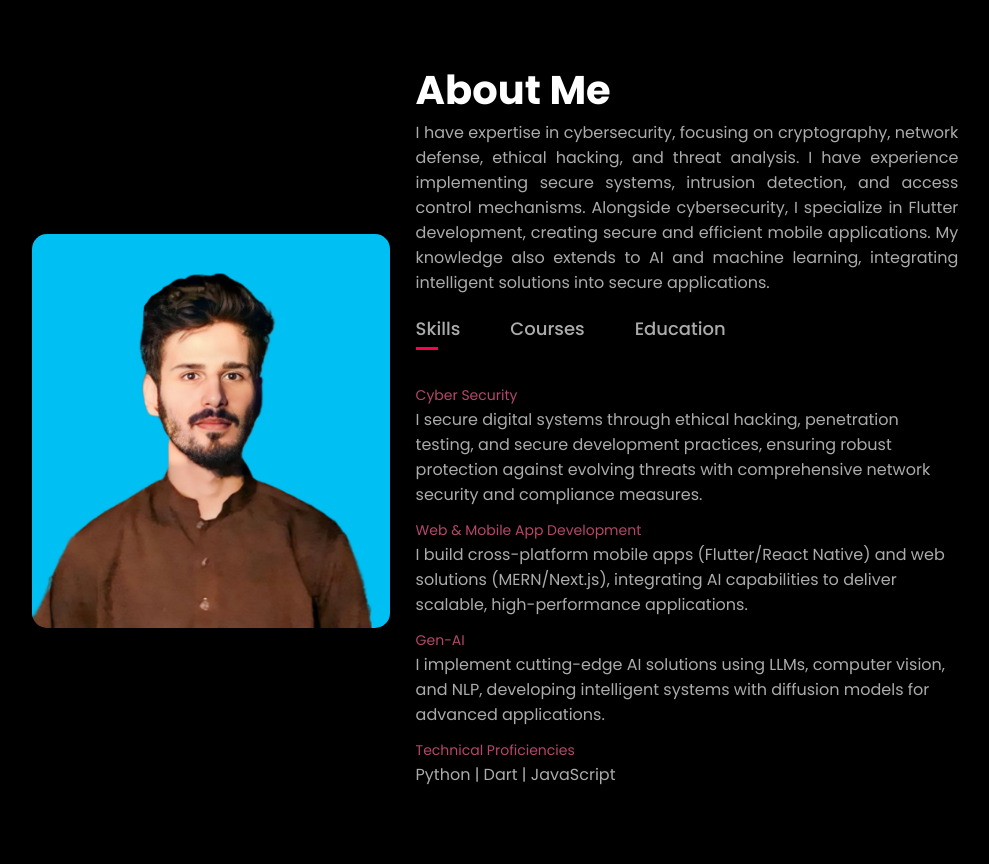
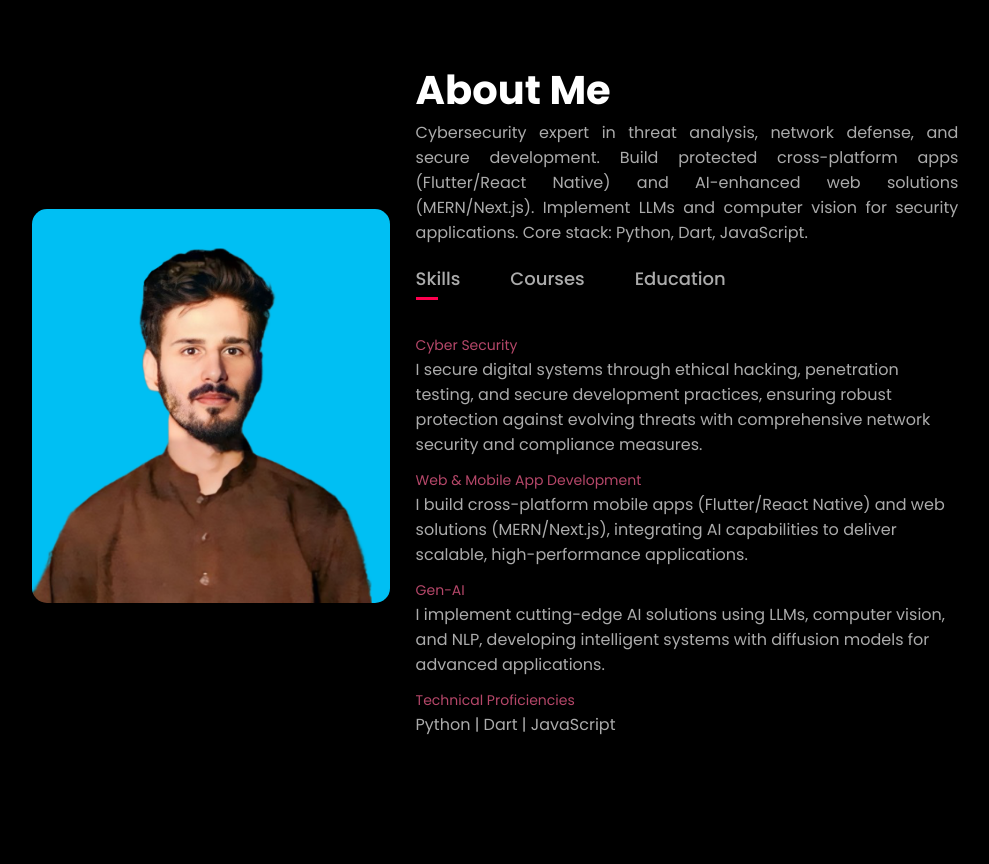
Before and after one commit to Haris6411/portfolio, a website: page index.html in a window 1280 px wide. Shown: the part 820-1684 px from the top of the page, without its empty margins (122-1111 px from the left). Drawn offline with Linux system fonts and the light colour scheme; a web font is replaced by a local one.

Commit message:
Your descriptive commit message

```diff
--- a/index.html
+++ b/index.html
@@ -50,7 +50,7 @@
                 </div>
                 <div class="about-col-2">
                     <h1 class="sub-title">About Me</h1>
-                    <p class="sub-about">I have expertise in cybersecurity, focusing on cryptography, network defense, ethical hacking, and threat analysis. I have experience implementing secure systems, intrusion detection, and access control mechanisms. Alongside cybersecurity, I specialize in Flutter development, creating secure and efficient mobile applications. My knowledge also extends to AI and machine learning, integrating intelligent solutions into secure applications.</p>
+                    <p class="sub-about">Cybersecurity expert in threat analysis, network defense, and secure development. Build protected cross-platform apps (Flutter/React Native) and AI-enhanced web solutions (MERN/Next.js). Implement LLMs and computer vision for security applications. Core stack: Python, Dart, JavaScript.</p>
                    <div class="tab-titles">
                     <p class="tab-links active-link" data-target="skills" >Skills</p>
                     <p class="tab-links"  data-target="courses"  >Courses</p>
```
